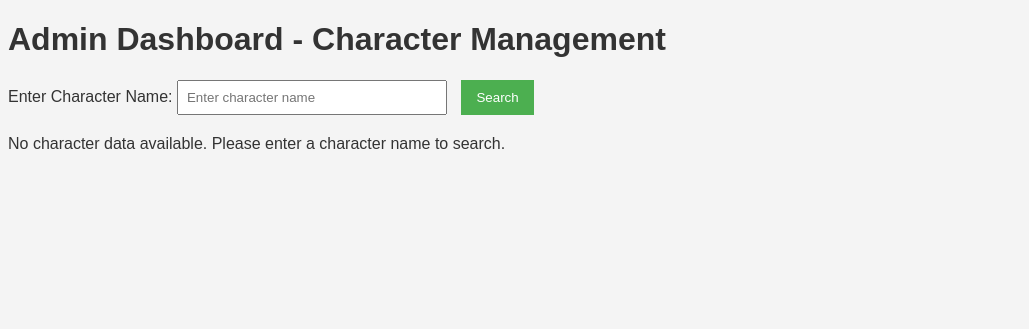
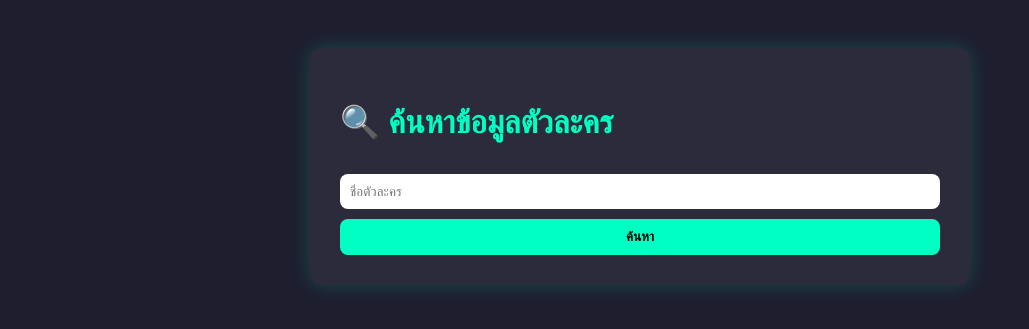
Before and after one commit to gardoffwhite/lineapi, a Flask app: page / in a window 1280 px wide. Shown: the top 329 px of the page, without its empty margins (0-1029 px from the left). Run offline with Flask 2, Linux system fonts and the light colour scheme.

Commit message:
Update admin_dashboard.html

```diff
--- a/templates/admin_dashboard.html
+++ b/templates/admin_dashboard.html
@@ -1,100 +1,67 @@
 <!DOCTYPE html>
-<html lang="en">
+<html>
 <head>
     <meta charset="UTF-8">
-    <meta name="viewport" content="width=device-width, initial-scale=1.0">
-    <title>Admin Dashboard</title>
+    <title>Admin Dashboard - Character Lookup</title>
     <style>
         body {
-            font-family: Arial, sans-serif;
-            background-color: #f4f4f4;
-            color: #333;
+            font-family: 'Segoe UI', sans-serif;
+            background-color: #1e1e2f;
+            color: #f1f1f1;
+            padding: 40px;
         }
-        h1, h2 {
-            color: #333;
+        h1 {
+            color: #00ffc3;
         }
-        table {
+        .container {
+            max-width: 600px;
+            margin: auto;
+            background-color: #2b2b3c;
+            padding: 30px;
+            border-radius: 12px;
+            box-shadow: 0 0 20px rgba(0,255,195,0.2);
+        }
+        input[type="text"], input[type="submit"] {
+            padding: 10px;
             width: 100%;
-            margin-top: 20px;
-            border-collapse: collapse;
+            margin-top: 10px;
+            border-radius: 8px;
+            border: none;
+            box-sizing: border-box;
         }
-        table, th, td {
-            border: 1px solid #ddd;
-            padding: 8px;
-            text-align: left;
-        }
-        th {
-            background-color: #f2f2f2;
-        }
-        .form-container {
-            margin: 20px 0;
-        }
-        input[type="text"] {
-            padding: 8px;
-            width: 250px;
-            margin-right: 10px;
-        }
-        button {
-            padding: 10px 15px;
-            background-color: #4CAF50;
-            color: white;
-            border: none;
+        input[type="submit"] {
+            background-color: #00ffc3;
+            color: #000;
+            font-weight: bold;
             cursor: pointer;
         }
-        button:hover {
-            background-color: #45a049;
+        .stat-block {
+            margin-top: 20px;
+        }
+        .stat-block p {
+            font-size: 16px;
+            margin-bottom: 5px;
+            border-bottom: 1px dashed #555;
+            padding-bottom: 4px;
         }
     </style>
 </head>
 <body>
+    <div class="container">
+        <h1>🔍 ค้นหาข้อมูลตัวละคร</h1>
+        <form method="POST">
+            <input type="text" name="charname" placeholder="ชื่อตัวละคร" value="{{ charname }}" required>
+            <input type="submit" value="ค้นหา">
+        </form>
 
-    <h1>Admin Dashboard - Character Management</h1>
-
-    <!-- ฟอร์มกรอกชื่อ Character -->
-    <div class="form-container">
-        <form method="POST" action="/">
-            <label for="charname">Enter Character Name:</label>
-            <input type="text" name="charname" id="charname" value="{{ charname }}" placeholder="Enter character name">
-            <button type="submit">Search</button>
-        </form>
+        {% if char_data %}
+        <div class="stat-block">
+            <h2>📊 ข้อมูลตัวละคร: {{ charname }}</h2>
+            {% for key, value in char_data.items() %}
+                <p><strong>{{ key.upper() }}:</strong> {{ value }}</p>
+            {% endfor %}
+        </div>
+        {% endif %}
     </div>
-
-    <!-- แสดงข้อมูลตัวละคร -->
-    {% if char_data %}
-    <h2>Character Data for: {{ charname }}</h2>
-    <table>
-        <tr>
-            <th>Field</th>
-            <th>Value</th>
-        </tr>
-        <tr>
-            <td>Character Name</td>
-            <td>{{ charname }}</td>
-        </tr>
-        <tr>
-            <td>STR (Strength)</td>
-            <td>{{ char_data['str'] }}</td>
-        </tr>
-        <tr>
-            <td>DEX (Dexterity)</td>
-            <td>{{ char_data['dex'] }}</td>
-        </tr>
-        <tr>
-            <td>LVPOINT (Level Points)</td>
-            <td>{{ char_data['lvpoint'] }}</td>
-        </tr>
-        <tr>
-            <td>Distributed STR</td>
-            <td>{{ char_data['str'] }}</td>
-        </tr>
-        <tr>
-            <td>Distributed DEX</td>
-            <td>{{ char_data['dex'] }}</td>
-        </tr>
-    </table>
-    {% else %}
-        <p>No character data available. Please enter a character name to search.</p>
-    {% endif %}
-
 </body>
 </html>
```
